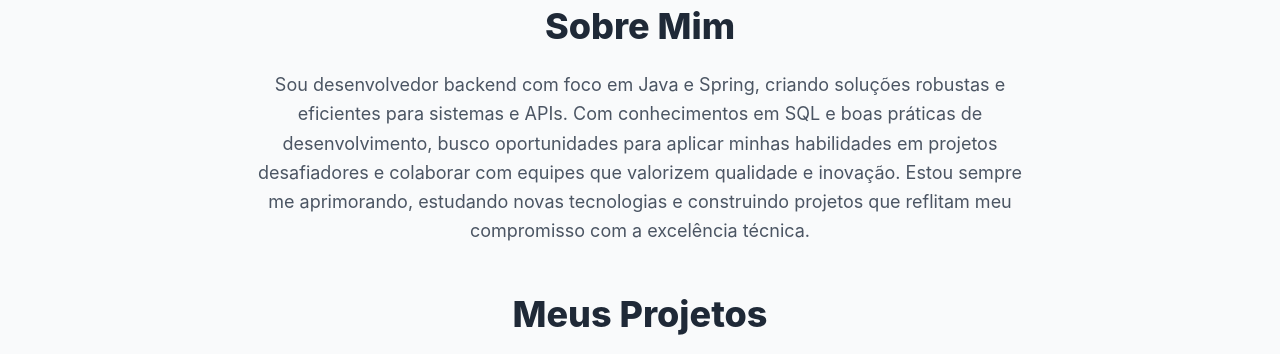
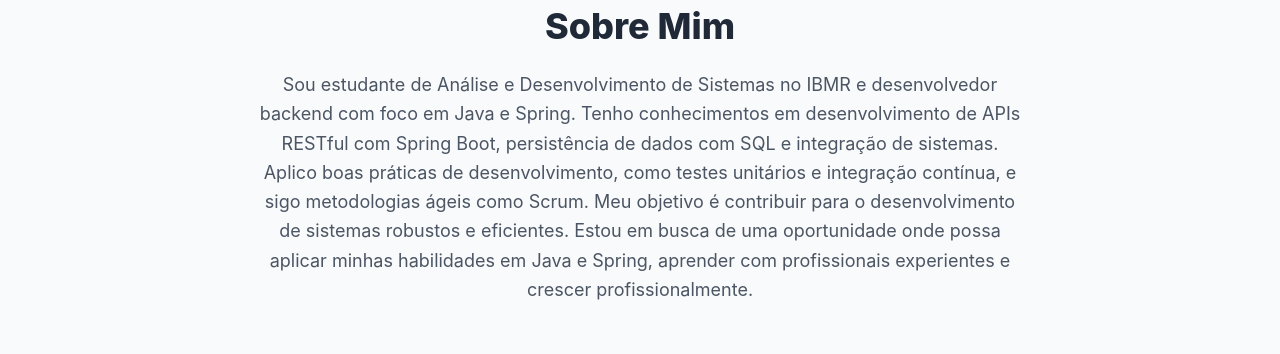
Before and after one commit to vgvianna/MyPortfolio, a React (Create React App) app: page / in a window 1280 px wide. Shown: the part 122-476 px from the top of the page. Built offline with nearby package versions, Linux system fonts and the light colour scheme.

Commit message:
Update Sobre Mim

```diff
--- a/src/App.js
+++ b/src/App.js
@@ -80,14 +80,16 @@
             Sobre Mim
           </h2>
           <p className="text-gray-600 leading-relaxed text-lg text-center max-w-3xl mx-auto">
-            Sou desenvolvedor backend com foco em Java e Spring, criando
-            soluções robustas e eficientes para sistemas e APIs. Com
-            conhecimentos em SQL e boas práticas de desenvolvimento, busco
-            oportunidades para aplicar minhas habilidades em projetos
-            desafiadores e colaborar com equipes que valorizem qualidade e
-            inovação. Estou sempre me aprimorando, estudando novas tecnologias e
-            construindo projetos que reflitam meu compromisso com a excelência
-            técnica.
+            Sou estudante de Análise e Desenvolvimento de Sistemas no IBMR e
+            desenvolvedor backend com foco em Java e Spring. Tenho conhecimentos
+            em desenvolvimento de APIs RESTful com Spring Boot, persistência de
+            dados com SQL e integração de sistemas. Aplico boas práticas de
+            desenvolvimento, como testes unitários e integração contínua, e sigo
+            metodologias ágeis como Scrum. Meu objetivo é contribuir para o
+            desenvolvimento de sistemas robustos e eficientes. Estou em busca de
+            uma oportunidade onde possa aplicar minhas habilidades em Java e
+            Spring, aprender com profissionais experientes e crescer
+            profissionalmente.
           </p>
         </section>
 
```
